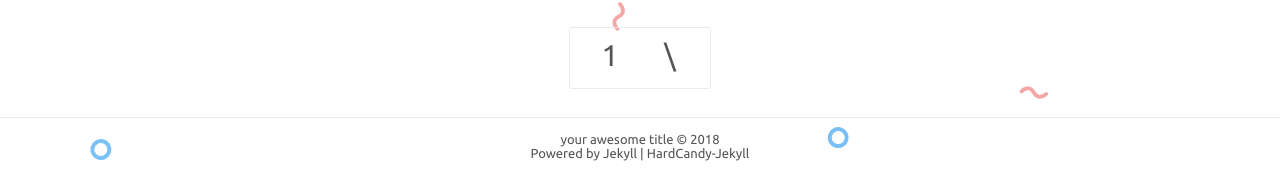
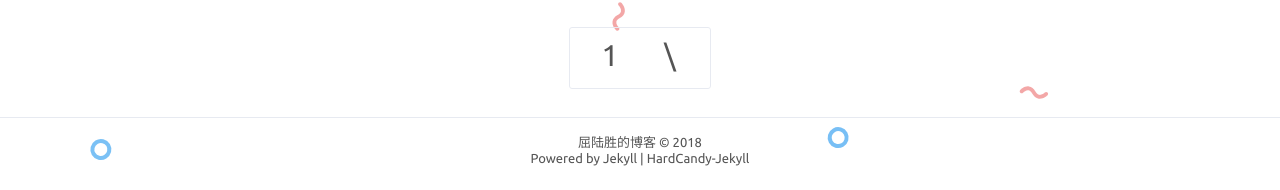
Before and after one commit to LucianQu/LucianQu.github.io, a Jekyll site: the page built from index.html, in a window 1280 px wide. Shown: the part 1455-1645 px from the top of the page. Built offline with Jekyll 4.4.1, drawn with Linux system fonts in a browser that asks for light colours; comment, search, counter and statistics services are not loaded.

Commit message:
Update _config.yml

```diff
--- a/_config.yml
+++ b/_config.yml
@@ -1,5 +1,5 @@
 # Site settings 配置站点
-title: 'your awesome title'
+title: '屈陆胜的博客'
 description: 'your web description'
 keywords: 'your web keywords, another keywords'
 url: 'https://abc.github.io' # your host
```
